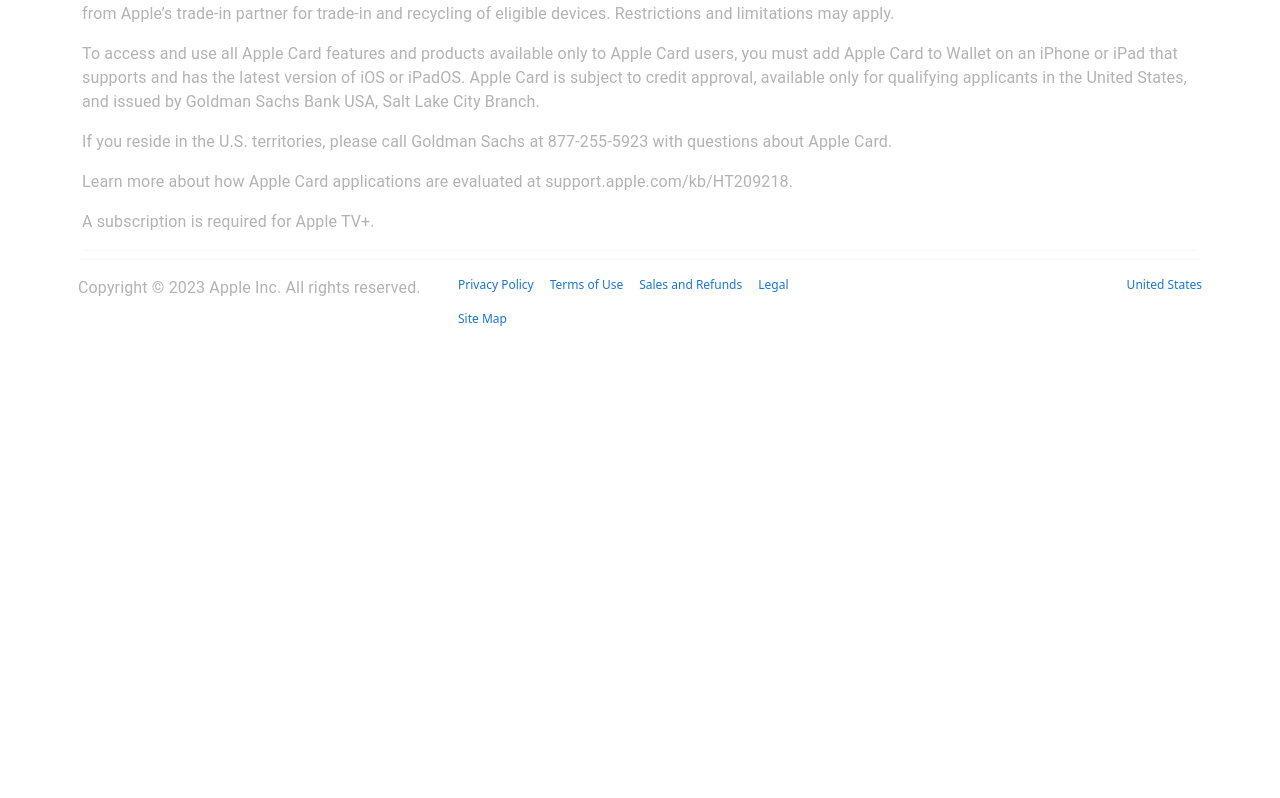
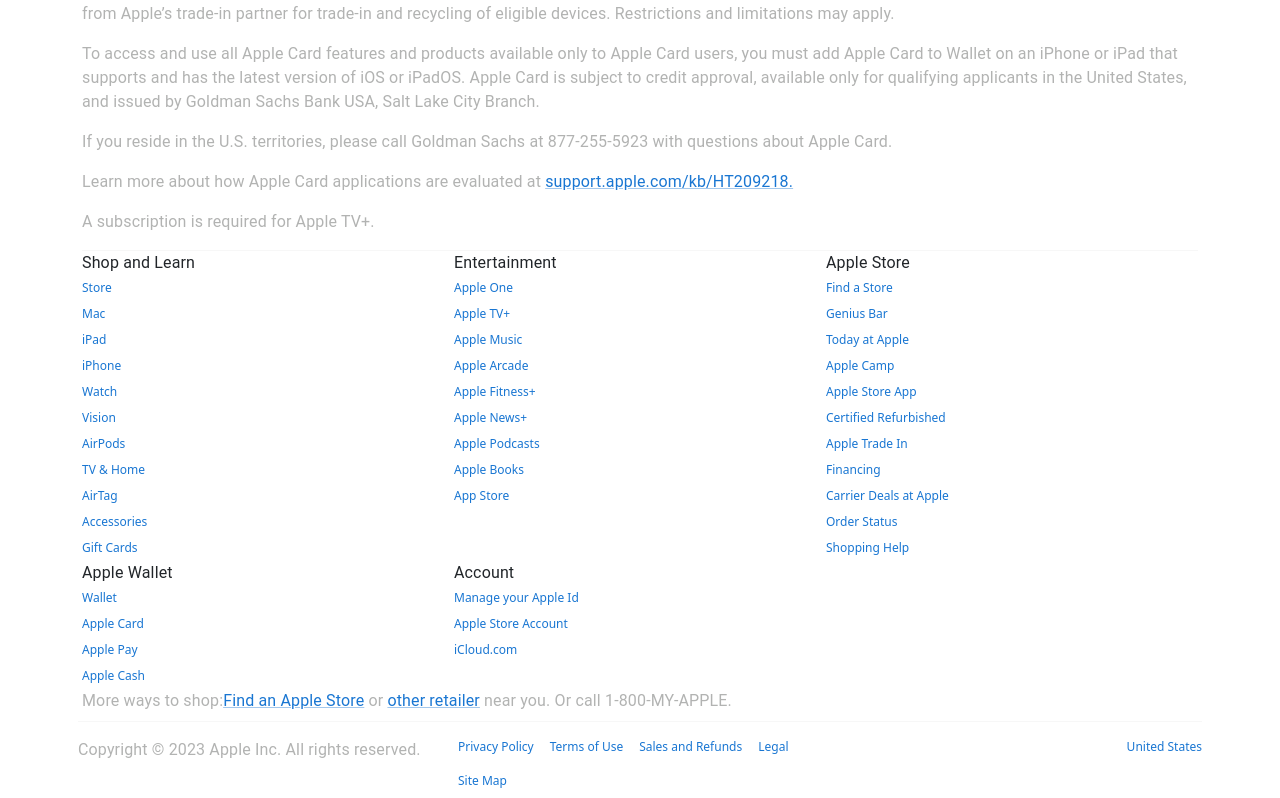
Before and after one commit to CrtlRodz/applewebclone, a React (Create React App) app: page / in a window 1280 px wide. Shown: the part 673-1471 px from the top of the page. Before the commit the page ends 1009 px from the top, so only its background shows below. Built offline with nearby package versions, Linux system fonts and the light colour scheme; a web font is replaced by a local one.

Commit message:
Finishing footers content

```diff
--- a/src/shared/Footer/Footer.tsx
+++ b/src/shared/Footer/Footer.tsx
@@ -1,6 +1,80 @@
-import { Box, Divider, Grid, Link, Typography } from '@mui/material';
+import { Box, Divider, Grid, Link, List, ListItem, Typography } from '@mui/material';
 import "../../styles/footer.css"
 const Footer = () => {
+  const footerData = [
+    {
+      title: "Shop and Learn",
+      items: [
+        { name: "Store", link: "/store" },
+        { name: "Mac", link: "/mac" },
+        { name: "iPad", link: "/ipad" },
+        { name: "iPhone", link: "/iphone" },
+        { name: "Watch", link: "/watch" },
+        { name: "Vision", link: "/vision" },
+        { name: "AirPods", link: "/airpods" },
+        { name: "TV & Home", link: "/tv-home" },
+        { name: "AirTag", link: "/airtag" },
+        { name: "Accessories", link: "/accessories" },
+        { name: "Gift Cards", link: "/gift-cards" }
+      ]
+    },
+    {
+      title: "Entertainment",
+      items: [
+        { name: "Apple One", link: "/apple-one" },
+        { name: "Apple TV+", link: "/apple-tv-plus" },
+        { name: "Apple Music", link: "/apple-music" },
+        { name: "Apple Arcade", link: "/apple-arcade" },
+        { name: "Apple Fitness+", link: "/apple-fitness-plus" },
+        { name: "Apple News+", link: "/apple-news-plus" },
+        { name: "Apple Podcasts", link: "/apple-podcasts" },
+        { name: "Apple Books", link: "/apple-books" },
+        { name: "App Store", link: "/app-store" }
+      ]
+    },
+    {
+      title: "Apple Store",
+      items: [
+        { name: "Find a Store", link: "/find-a-store" },
+        { name: "Genius Bar", link: "/genius-bar" },
+        { name: "Today at Apple", link: "/today-at-apple" },
+        { name: "Apple Camp", link: "/apple-camp" },
+        { name: "Apple Store App", link: "/apple-store-app" },
+        { name: "Certified Refurbished", link: "/certified-refurbished" },
+        { name: "Apple Trade In", link: "/apple-trade-in" },
+        { name: "Financing", link: "/financing" },
+        { name: "Carrier Deals at Apple", link: "/carrier-deals" },
+        { name: "Order Status", link: "/order-status" },
+        { name: "Shopping Help", link: "/shopping-help" },
+      ]
+    },
+
+    {
+      title: "Apple Wallet",
+      items: [
+        { name: "Wallet", link: "/wallet" },
+        { name: "Apple Card", link: "/apple-card" },
+        { name: "Apple Pay", link: "/apple-pay" },
+        { name: "Apple Cash", link: "/apple-cash" },
+      ]
+    },
+
+    {
+      title: "Account",
+      items: [
+        { name: "Manage your Apple Id", link: "/wallet" },
+        { name: "Apple Store Account", link: "/apple-card" },
+        { name: "iCloud.com", link: "/apple-pay" },
+      ]
+    },
+
+
+
+
+
+
+
+  ];
   return (
     <div className="container">
       {/* Paragrahs */}
@@ -15,12 +89,40 @@
         If you reside in the U.S. territories, please call Goldman Sachs at 877-255-5923 with questions about Apple Card.
         </Typography>
         <Typography className='paragraph' paragraph>
-        Learn more about how Apple Card applications are evaluated at support.apple.com/kb/HT209218.
+        Learn more about how Apple Card applications are evaluated at
+        <span>{" "}</span>
+        <Link className='footer-links' href="#" underline="always" >support.apple.com/kb/HT209218.
+        </Link>
         </Typography>
         <Typography className='paragraph' paragraph>
         A subscription is required for Apple TV+.
         </Typography>
         <Divider orientation="horizontal" variant="fullWidth" />
+        <div className="grid-container">
+          {/* list  */}
+          {footerData.map((section, sectionIndex) => (
+  <div className="grid-item" key={sectionIndex}>
+    <div className="section-wrapper">
+      <Typography>{section.title}</Typography>
+      {section.items.map((item, index) => (
+        <List key={index} style={{ padding: 0 }}>
+          <ListItem style={{ padding: '4px 0', margin: 0 }}>
+            <Link className='footer-links' underline='hover' href={item.link} style={{ margin: 0, padding: 0 }}>
+              {item.name}
+            </Link>
+          </ListItem>
+        </List>
+      ))}
+    </div>
+  </div>
+))}
+
+</div>
+        <Typography className='paragraph'>
+        More ways to shop:
+        <Link>Find an Apple Store</Link><span>{" "}</span>or<span>{" "}</span><Link>other retailer</Link><span>{" "}</span>
+        near you. Or call 1-800-MY-APPLE.
+        </Typography>
       </Box>
       {/* List of links and shortcuts */}
       {/* Lower footer */}
--- a/src/styles/footer.css
+++ b/src/styles/footer.css
@@ -3,8 +3,22 @@
 }
 
 .copyRight,
-.footer-links,
-.paragraph {
+.paragraph,
+.footer-links {
     font-size: 12px;
     color: #b2b3b2;
 }
+
+.grid-container {
+    display: grid;
+    grid-template-columns: repeat(3, 1fr);
+}
+
+.grid-item {
+    margin-top: 0;
+    width: 100%;
+}
+
+.section-wrapper {
+    width: 100%;
+}
```
